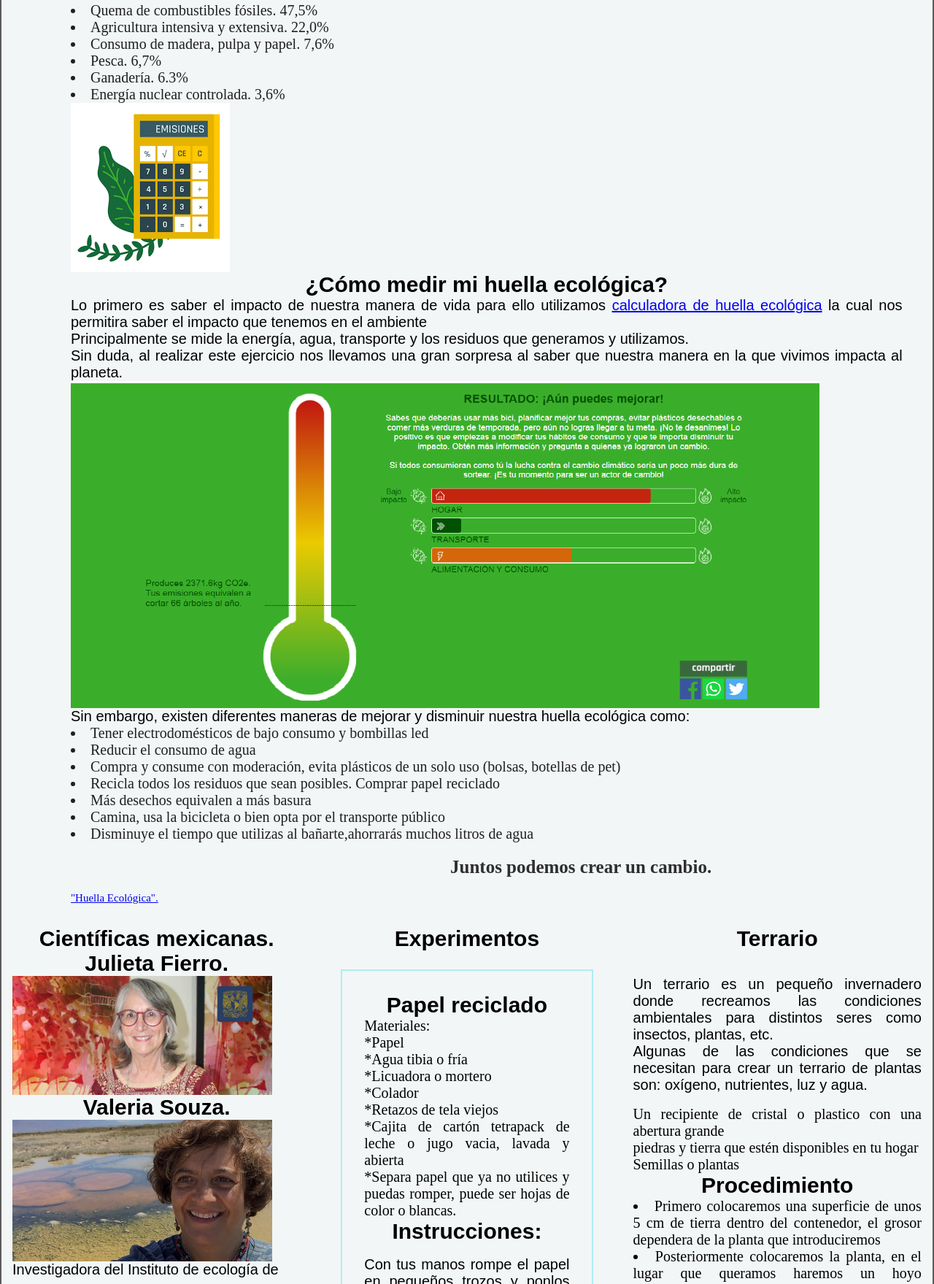
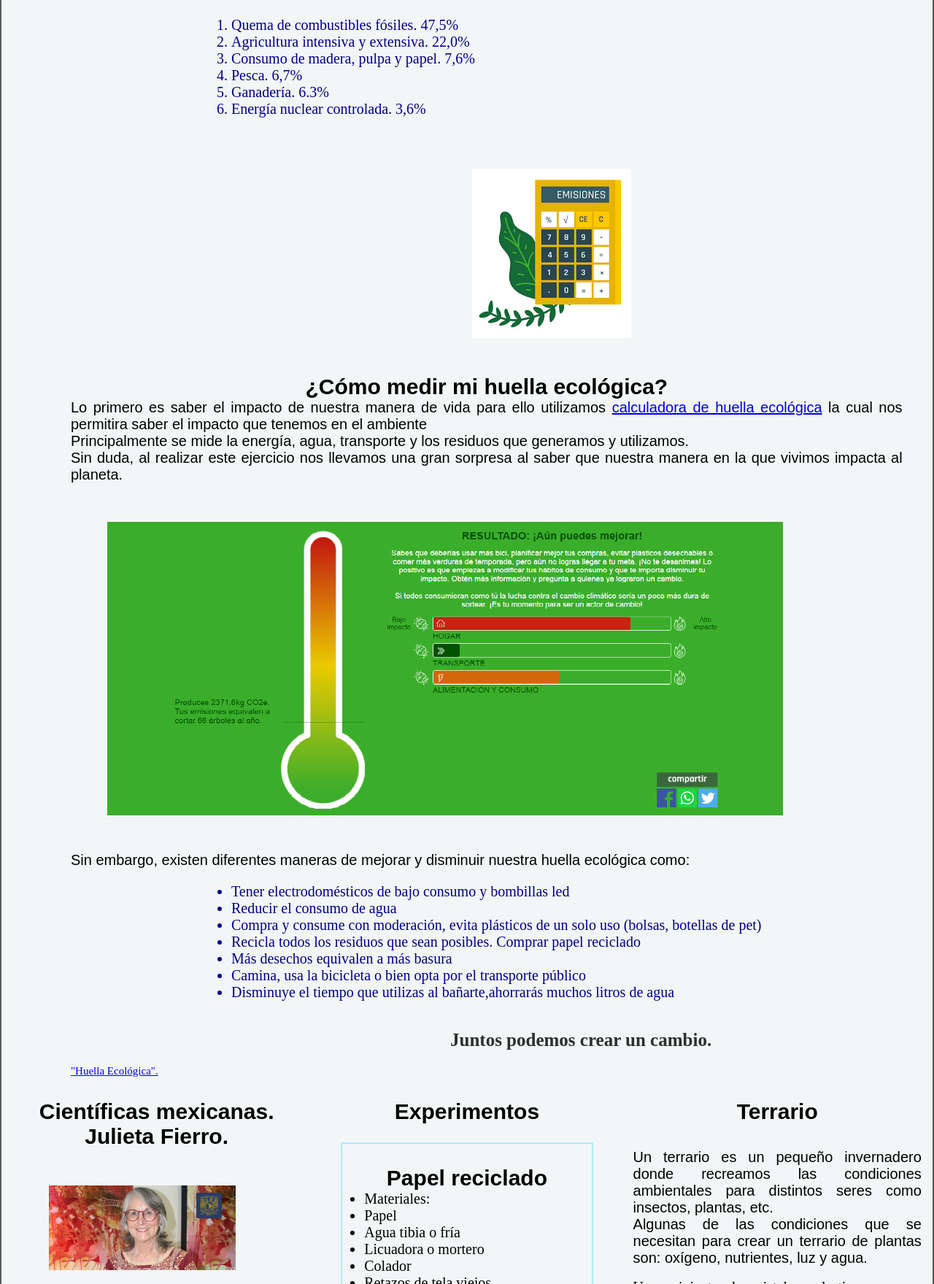
Before and after one commit to angelesrey/angelesrey.github.io, a plain HTML site: page lalupacientifica_ejemplogalería/index.html in a window 1280 px wide. Shown: the part 1041-2800 px from the top of the page at 73% size. Drawn offline with Linux system fonts and the light colour scheme.

Commit message:
modificar pagina/index

```diff
--- a/lalupacientifica_ejemplogalería/index.html
+++ b/lalupacientifica_ejemplogalería/index.html
@@ -20,11 +20,11 @@
         </header>
       </div>
       <div class="topnav">
-        <button class="menu"><a href="#mexicanas">*Cient&iacute;ficas Mexicanas</a></button>
-        <button class="menu"><a href="#jardin">*Actividades en casa</a></button>
-        <button class="menu"><a href="#ciencia">*Ciencia</a></button>
-        <button class="menu"><a href="#papel">*Reciclaje</a></button>
-        <button class="menu"><a href="#footer">*Contact&aacute;nos</a></button>
+        <button class="menu"><a href="#mexicanas">Cient&iacute;ficas Mexicanas</a></button>
+        <button class="menu"><a href="#jardin">Actividades en casa</a></button>
+        <button class="menu"><a href="#ciencia">Ciencia</a></button>
+        <button class="menu"><a href="#papel">Reciclaje</a></button>
+        <button class="menu"><a href="#footer">Contact&aacute;nos</a></button>
       </div>
       <div class=cita>
         <h3><blockquote>"Soy de las que piensan que la ciencia tiene una gran belleza. Un cient&iacute;fico en su laboratorio no es s&oacutelo un t&eacute;cnico:
@@ -49,12 +49,14 @@
         <br>
       <p>Otro ejemplo, son las actividades que mayor huella ecológica generan mundialmente son (2003):<p>
         <br>
+        <ol id="listahuella">
           <li> Quema de combustibles fósiles. 47,5%</li>
           <li> Agricultura intensiva y extensiva. 22,0%</li>
           <li> Consumo de madera, pulpa y papel. 7,6%</li>
           <li> Pesca. 6,7%</li>
           <li> Ganadería. 6.3%</li>
           <li> Energía nuclear controlada. 3,6%</li>
+        </ol>
         <img src="img/descarga.png" alt="calcu" class="calcu">
       <h3>¿C&oacute;mo medir mi huella ecol&oacute;gica?</h3>
       <p>Lo primero es saber el impacto de nuestra manera de vida para ello utilizamos <a href="https://consumoresponsable.greenpeace.org.mx/calcula-tu-huella-de-carbono">calculadora de huella ecol&oacute;gica</a> la cual nos permitira saber el impacto que tenemos en el ambiente</p>
@@ -63,6 +65,7 @@
 
       <img src="img/huella ecologica resultados.png" alt="huella" class="image">
       <p>Sin embargo, existen diferentes maneras de mejorar y disminuir nuestra huella ecol&oacute;gica como:
+        <ul id="listahuella">
     <li>Tener electrodomésticos de bajo consumo y bombillas led</li>
     <li>Reducir el consumo de agua</li>
     <li>Compra y consume con moderación, evita pl&aacute;sticos de un solo uso (bolsas, botellas de pet)</li>
@@ -70,6 +73,7 @@
     <li>Más desechos equivalen a más basura</li>
     <li>Camina, usa la bicicleta o bien opta por el transporte público</li>
     <li>Disminuye el tiempo que utilizas al bañarte,ahorrarás muchos litros de agua</li>
+  </ul>
         </p>
         <h4>Juntos podemos crear un cambio.</h4>
       <a href="//www.caracteristicas.co/huella-ecologica/#ixzz6uyyuCQm5">"Huella Ecológica".</a>
@@ -93,14 +97,15 @@
       <div id="papel">
           <h3>Papel reciclado</h3>
           <ul>
-            <ol>Materiales:</ol>
-            <ol>*Papel</ol>
-            <ol>*Agua tibia o fr&iacute;a</ol>
-            <ol>*Licuadora o mortero</ol>
-            <ol>*Colador</ol>
-            <ol>*Retazos de tela viejos</ol>
-            <ol>*Cajita de cart&oacute;n tetrapack de leche o jugo vacia, lavada y abierta</ol>
-            <ol>*Separa papel que ya no utilices y puedas romper, puede ser hojas de color o blancas.</ol>
+            <li>Materiales:</li>
+            <li>Papel</li>
+            <li>Agua tibia o fr&iacute;a</li>
+            <li>Licuadora o mortero</li>
+            <li>Colador</li>
+            <li>Retazos de tela viejos</li>
+            <li>Cajita de cart&oacute;n tetrapack de leche o jugo vacia, lavada y abierta</li>
+            <li>Separa papel que ya no utilices y puedas romper, puede ser hojas de color o blancas.</li>
+          </ul>
             <h3>Instrucciones:</h3>
             <br>
             <p>Con tus manos rompe el papel en peque&ntilde;os trozos y ponlos en un recipiente con agua.</p>
@@ -126,14 +131,16 @@
           <p>Un terrario es un pequeño invernadero donde recreamos las condiciones ambientales para distintos seres como insectos, plantas, etc.</p>
           <p>Algunas de las condiciones que se necesitan para crear un terrario de plantas son: ox&iacutegeno, nutrientes, luz y agua.</p>
             <br>
-            <ol>Un recipiente de cristal o plastico con una abertura grande</ol>
-            <ol>piedras y tierra que est&eacuten disponibles en tu hogar</ol>
-            <ol>Semillas o plantas</ol>
+            <ul>
+            <li>Un recipiente de cristal o plastico con una abertura grande</li>
+            <li>piedras y tierra que est&eacuten disponibles en tu hogar</li>
+            <li>Semillas o plantas</li>
           <h3>Procedimiento</h3>
             <li>Primero colocaremos una superficie de unos 5 cm de tierra dentro del contenedor, el grosor dependera de la planta que introduciremos</li>
             <li>Posteriormente colocaremos la planta, en el lugar que queramos haremos un hoyo dependiendo de que tan grande y larga es la ra&iacute;z, es importante cuidar la proporci&oacute;n entre la planta y el recipiente</li>
             <li>Colocaremos rocas o algunas decoraciones extras</li>
             <li>Agregaremos agua y tendremos listo nuestro mini jard&iacuten</li>
+          </ul>
             <p>Nota: Agrega agua seg&uacute;n los requerimientos de tu planta.</p>
             <p>A continuaci&oacute;n te damos unas ideas.</p>
             <img src="img/Terrarios/Terrario (10).JPG" alt="terrario" class="terra">
--- a/lalupacientifica_ejemplogalería/mystyle.css
+++ b/lalupacientifica_ejemplogalería/mystyle.css
@@ -151,11 +151,23 @@ h5 {
     width:30%;
     margin:auto;
 }
+#listahuella{
+    position:relative;
+    left:200px;
+    padding:20px;
+    text-align:justify;
+    color:darkblue;
+}
 #huella{
         position:relative;
         left:80px;
         text-align: justify;
         color:rgb(31, 31, 32);
+}
+.calcu{
+    padding:50px;
+    position:relative;
+    left:500px;
 }
 ol{
     font-style:Arial;
@@ -295,6 +307,7 @@ img{
             display: block;
             width: 90%;
             height: auto;
+            padding:50px;
         }
 .overlay {
             position: absolute;
```
